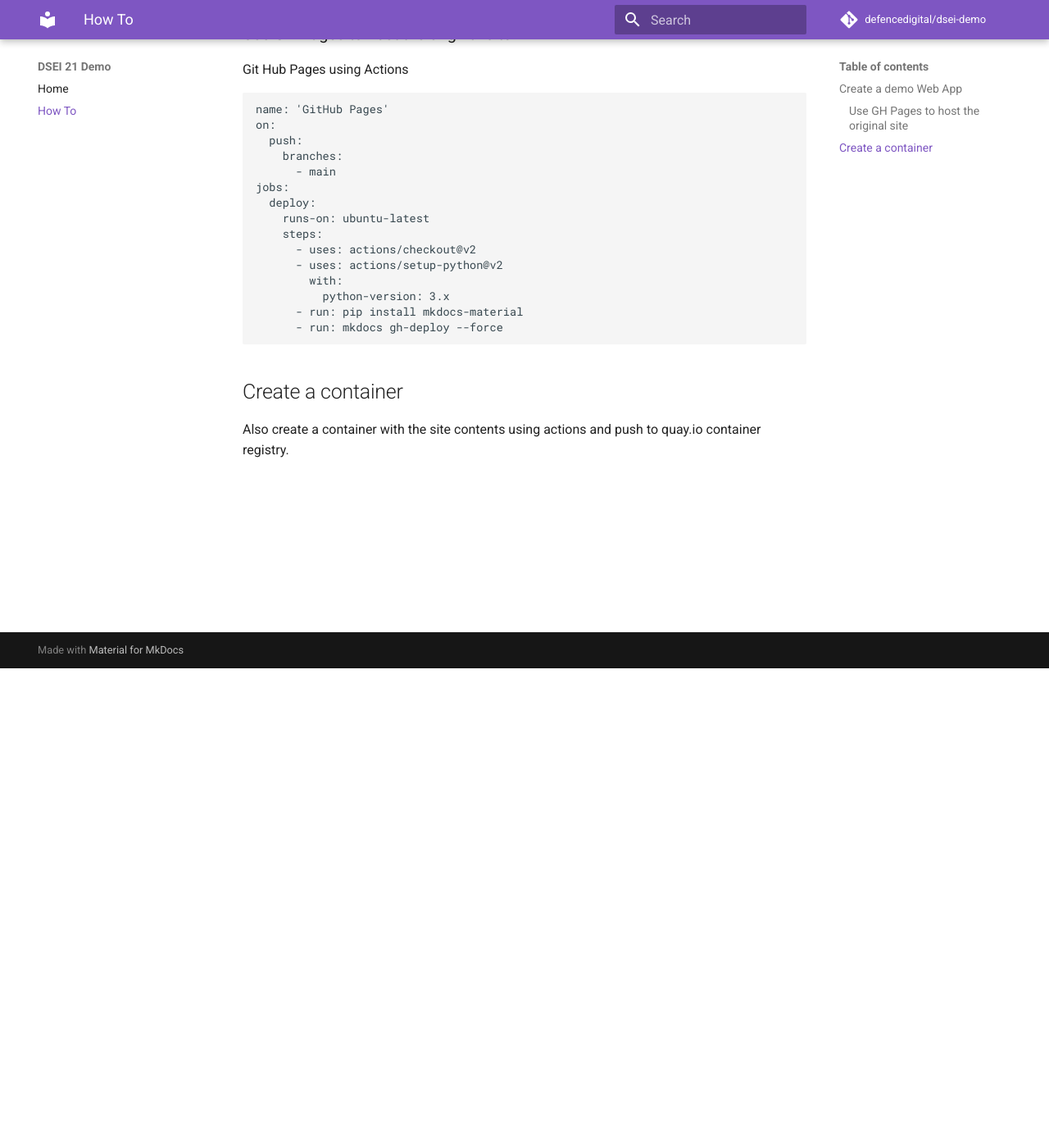
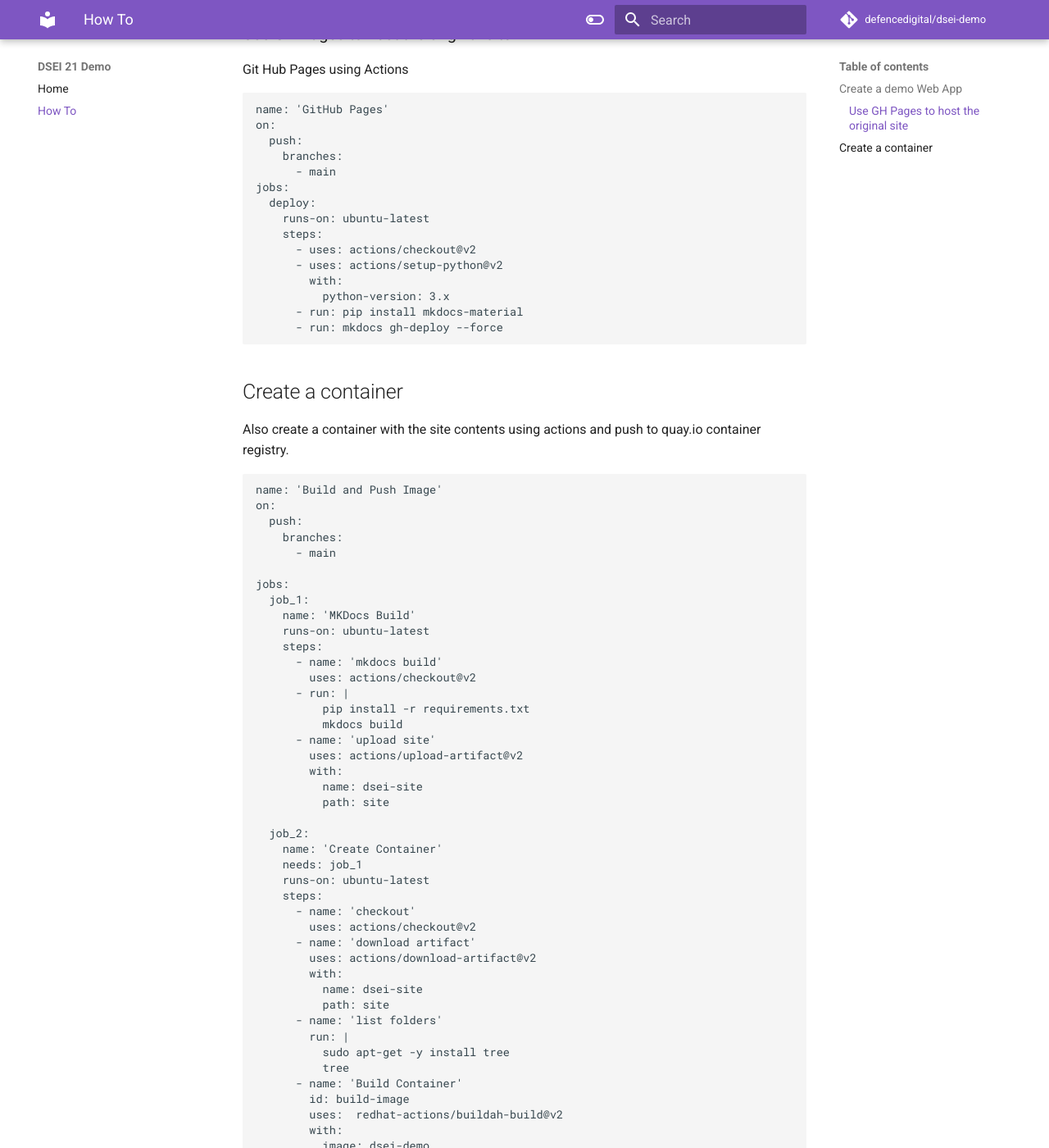
Before and after one commit to defencedigital/dsei-demo, an MkDocs documentation site: the page built from docs/howto.md, in a window 1280 px wide and 1400 px high, scrolled down 585 px. Shown: the whole window at 82% size. Built offline with MkDocs 1.6.1 and Material for MkDocs 9.7.7, drawn with Linux system fonts in a browser that asks for light colours; comment, search, counter and statistics services are not loaded; some of the changed text lies outside the part shown.

Commit message:
changes to theme and extended howto

````diff
--- a/docs/howto.md
+++ b/docs/howto.md
@@ -42,3 +42,63 @@
 
 ## Create a container
 Also create a container with the site contents using actions and push to quay.io container registry.
+```
+name: 'Build and Push Image'
+on:
+  push:
+    branches:
+      - main
+
+jobs:
+  job_1:
+    name: 'MKDocs Build'
+    runs-on: ubuntu-latest
+    steps:
+      - name: 'mkdocs build'
+        uses: actions/checkout@v2
+      - run: |
+          pip install -r requirements.txt
+          mkdocs build
+      - name: 'upload site'
+        uses: actions/upload-artifact@v2
+        with:
+          name: dsei-site
+          path: site
+
+  job_2:
+    name: 'Create Container'
+    needs: job_1
+    runs-on: ubuntu-latest
+    steps:
+      - name: 'checkout'
+        uses: actions/checkout@v2
+      - name: 'download artifact'
+        uses: actions/download-artifact@v2
+        with:
+          name: dsei-site
+          path: site
+      - name: 'list folders'
+        run: |
+          sudo apt-get -y install tree
+          tree
+      - name: 'Build Container'
+        id: build-image
+        uses:  redhat-actions/buildah-build@v2
+        with:
+          image: dsei-demo
+          tags: latest ${{ github.sha }}
+          dockerfiles: |
+            ./Containerfile
+      - name: Push To quay.io
+        id: push-to-quay
+        uses: redhat-actions/push-to-registry@v2
+        with:
+          image: ${{ steps.build-image.outputs.image }}
+          tags: ${{ steps.build-image.outputs.tags }}
+          registry: quay.io/defencedigital
+          username: ${{ secrets.REGISTRY_USER }}
+          password: ${{ secrets.REGISTRY_PASSWORD }}
+
+      - name: Print image url
+        run: echo "Image pushed to ${{ steps.push-to-quay.outputs.registry-paths }}"
+```
--- a/mkdocs.yml
+++ b/mkdocs.yml
@@ -10,6 +10,17 @@
 theme:
   name: material
   palette:
-    scheme: default
-    primary: deep purple
-    accent: deep orange
+    - media: "(prefers-color-scheme: light)"
+      scheme: default
+      primary: deep purple
+      accent: deep orange
+      toggle:
+        icon: material/toggle-switch-off-outline
+        name: Switch to dark mode
+    - media: "(prefers-color-scheme: dark)"
+      scheme: slate
+      primary: deep purple
+      accent: deep orange
+      toggle:
+        icon: material/toggle-switch
+        name: Switch to light mode
````
